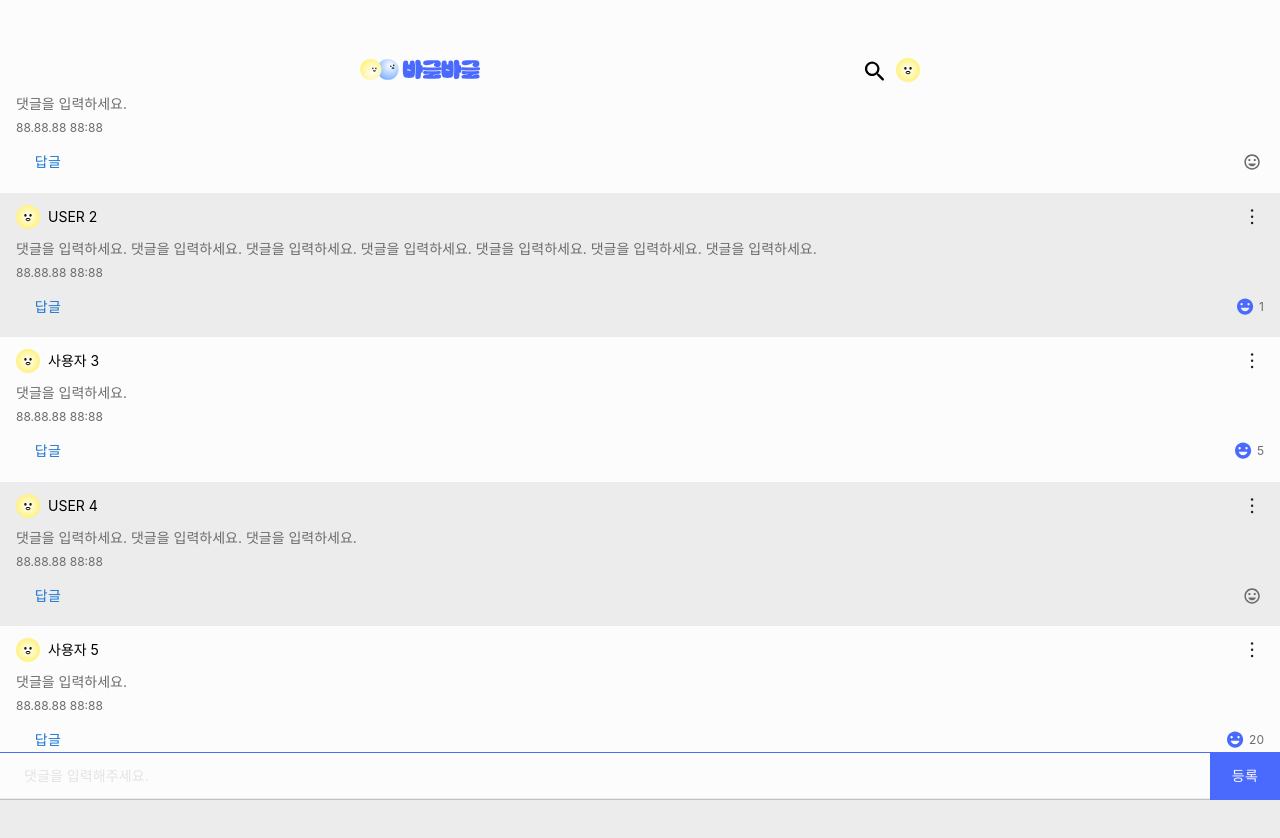
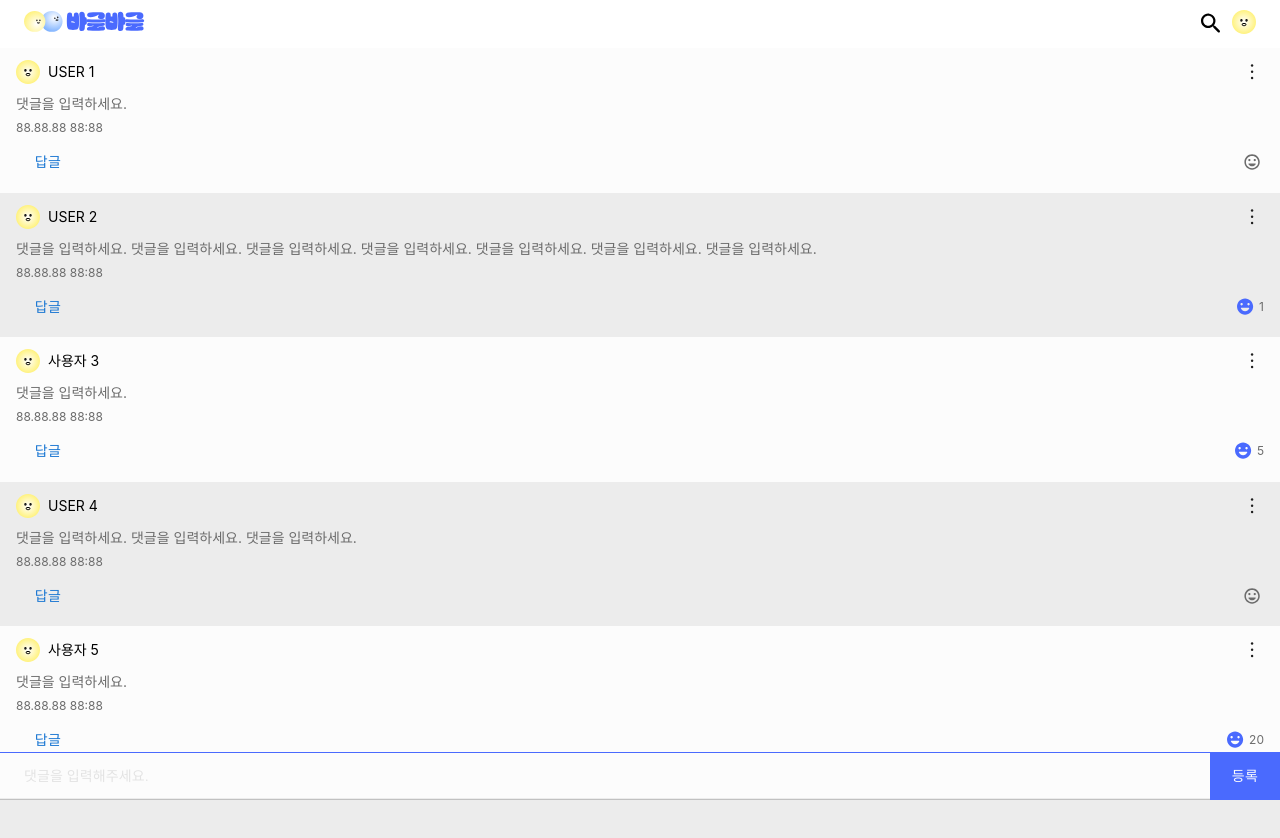
Before and after one commit to BaGulBaGul/BaGulBaGul_Front, a Next.js app: page /comment in a window 1280 px wide. Shown: the top 838 px of the page. Built offline with nearby package versions, Linux system fonts and the light colour scheme; a web font is replaced by a local one.

Commit message:
헤더 수정

```diff
--- a/src/app/comment/page.tsx
+++ b/src/app/comment/page.tsx
@@ -1,5 +1,5 @@
 import Post from "../../components/pages/post";
-import Header from "@/components/layout/header";
+import { HeaderNonMain } from "@/components/layout/header";
 import { PostHeader } from "../cmpnts";
 import { CommentDetail, CommentFooter } from "../cmpnts-comment";
 import { commentData } from '@/components/common/Data';
@@ -7,7 +7,9 @@ import { commentData } from '@/components/common/Data';
 export default function Page() {
   return (
     <div>
-      <Header />
+      <div className="relative z-10">
+        <HeaderNonMain />
+      </div>
       <main className="flex min-h-screen flex-col items-center bg-gray1-text">
         <PostHeader title="글 댓글" count={commentData.length} />
         <CommentDetail />
```
